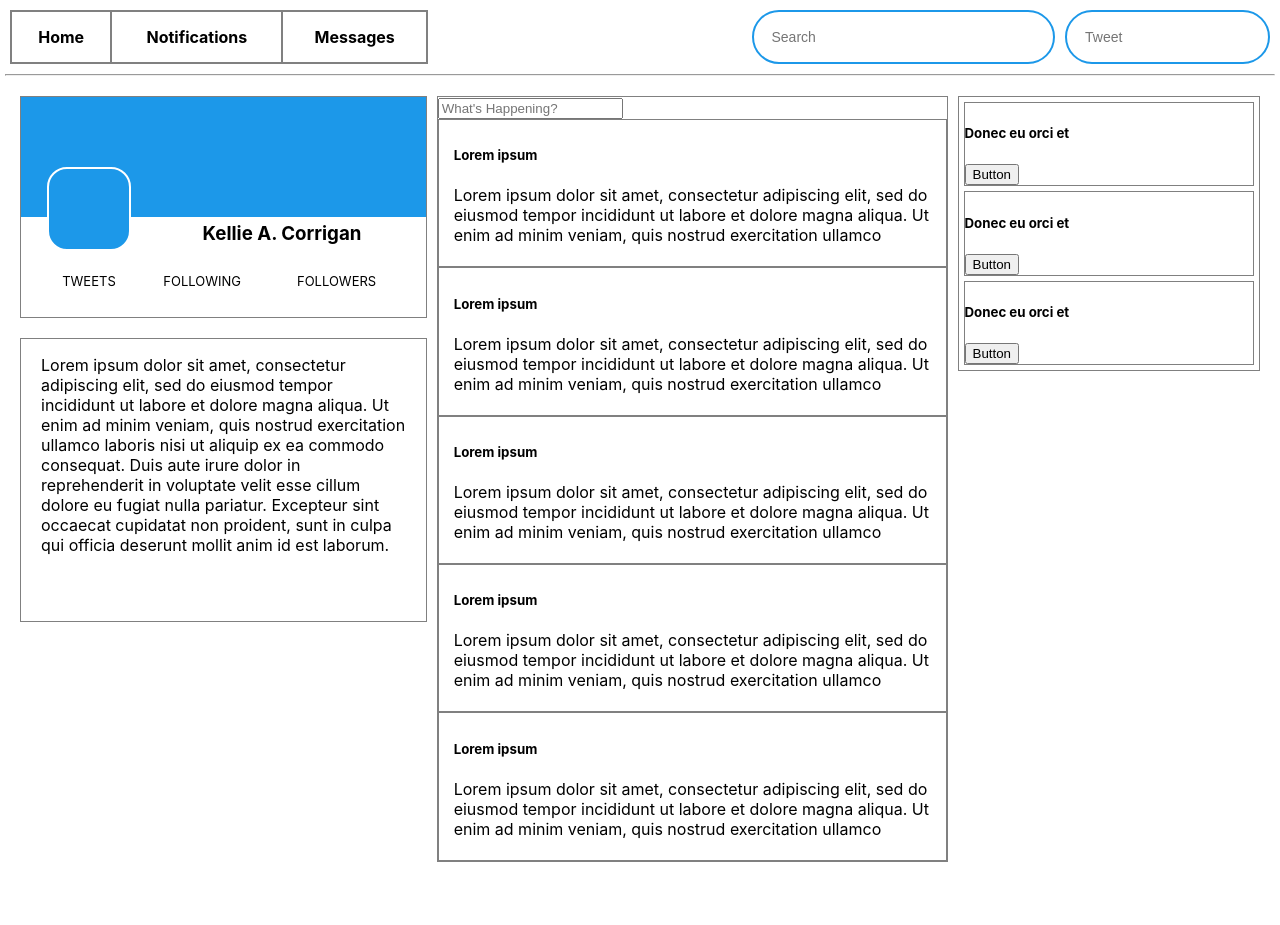
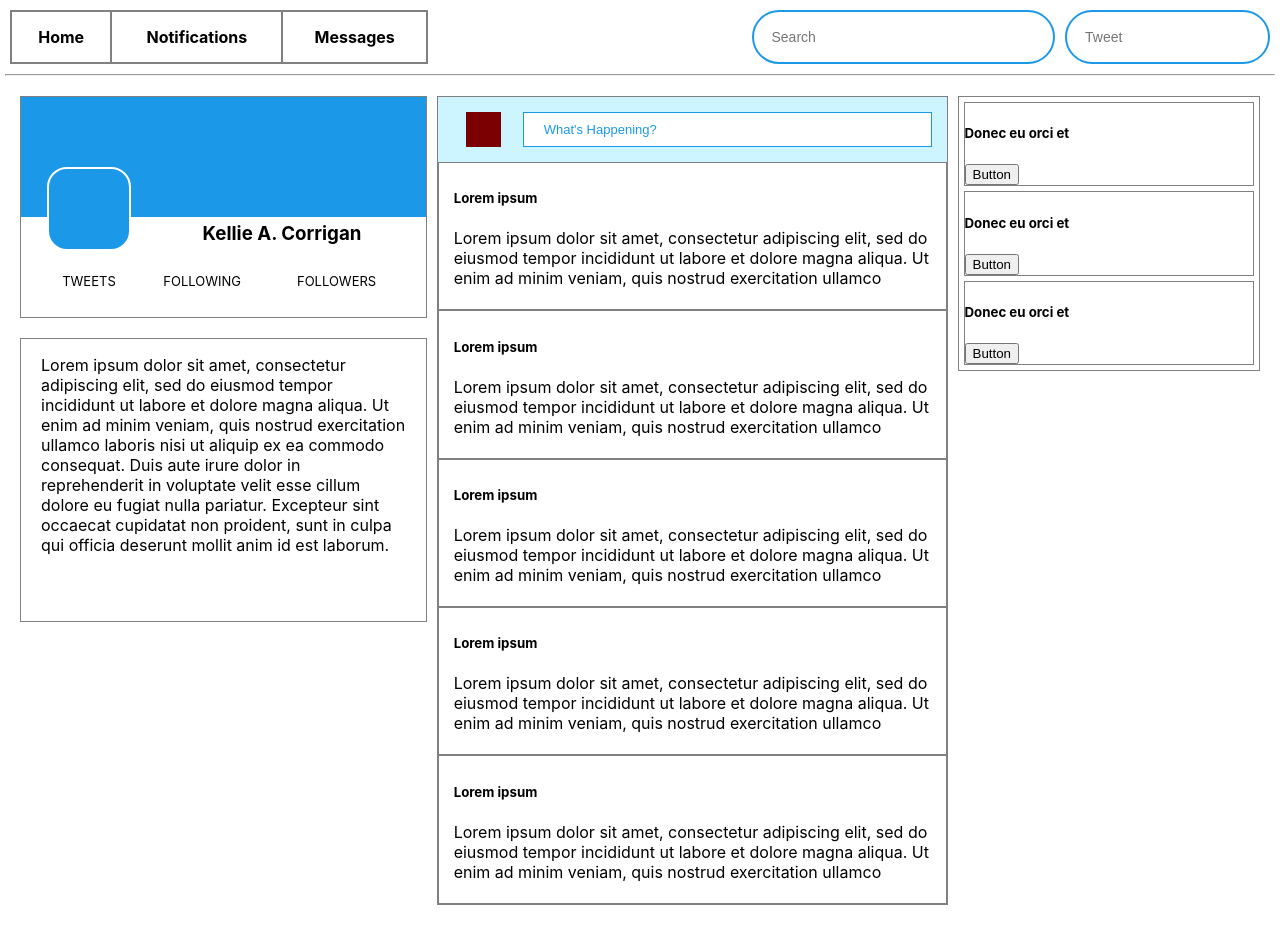
Before and after one commit to ikemanep1/Project-6_Social_Media_Clone, a React (Create React App) app: page / in a window 1280 px wide. Before the commit the page ends 882 px from the top, so only its background shows below. Built offline with nearby package versions, Linux system fonts and the light colour scheme.

Commit message:
Add styles to feed top

```diff
--- a/src/App.css
+++ b/src/App.css
@@ -30,6 +30,31 @@ text-align: center;
   position: absolute;
   margin-top: -50px;
   margin-left: 2%;
+}
+.feedTop {
+  background-color: #ccf5ff;
+  display: grid;
+  grid-template-columns: 70px 1fr;
+}
+
+.feedTop input {
+  margin: 15px;
+  border: 1px solid #1c98e9;
+  padding-left: 20px;
+}
+
+.feedTop input::placeholder {
+  color: #1c98e9;
+  font-size: 13px;
+}
+
+.profile-pic2 {
+  height: 35px;
+  width: 35px;
+  background-color: #7b0001;
+  margin-left: 40%;
+  margin-top: 15px;
+  margin-bottom: 15px;
 }
 
 .post {
--- a/src/Feed.jsx
+++ b/src/Feed.jsx
@@ -4,7 +4,10 @@ import Post from './Post';
 function Feed(){
   return (
     <div className="feed">
+      <div className="feedTop">
+        <div className="profile-pic2"></div>
       <input type='text' placeholder="What's Happening?" />
+    </div>
       <div>
         <Post
           user='Lorem ipsum'
```
